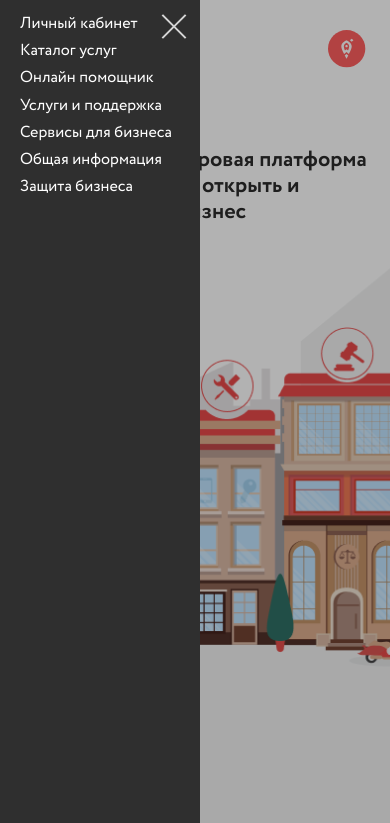
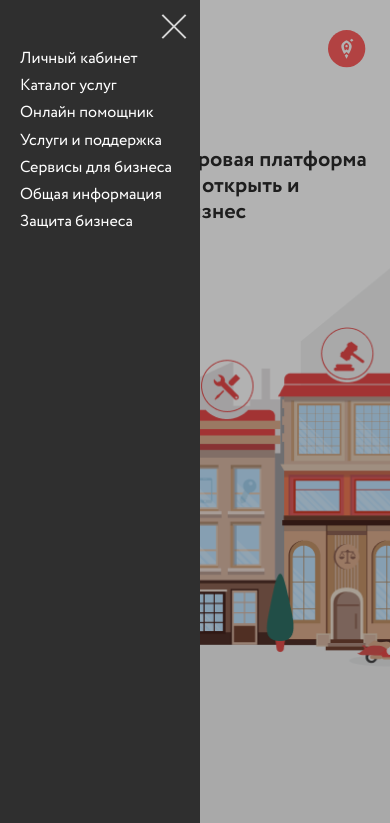
Before and after one commit to grom1000/FirstStage, a website: page src/index.html in a window 390 px wide. Both pictures are taken after a click on the element 43 px from the left and 49 px from the top of the page. Shown: the top 823 px of the page. Drawn offline with Linux system fonts and the light colour scheme.

Commit message:
fourth commit fix

```diff
--- a/src/script/burger.js
+++ b/src/script/burger.js
@@ -1,18 +1,31 @@
+window.onload = function() {
+
     var menu = document.querySelector('.menu');
     var hamburger = document.querySelector('.hamburger');
     var close = document.querySelector('.close');
-var promo = document.querySelector('.promo')
     var backdrop = document.querySelector('.backdrop');
-var overlay = document.querySelector('.overlay');
     var list = document.querySelector('.menu__list');
+    var width = 0;
+    var menuOpen = false;
+
+    function browserSize() {
+        width = window.innerWidth;
+        if (width >= 769) {
+            menuHide()
+        } else if (width < 769 && menuOpen == true) {
+            menuShow()
+        }
+    }
 
     function menuShow() {
+        menuOpen = true
         menu.style.left = 0;
         backdrop.style.left = 0;
         backdrop.style.opacity = 1;
         }
 
     function menuHide() {
+        menuOpen = false;
         menu.style.left = '-12.5rem';
         backdrop.style.left = '-100%';
         backdrop.style.opacity = 0;
@@ -22,3 +35,5 @@ hamburger.onclick = menuShow;
     close.onclick = menuHide;
     backdrop.onclick = menuHide;
     list.onclick = menuHide;
+    window.onresize = browserSize;
+}
--- a/src/scss/blocks/_hamburger.scss
+++ b/src/scss/blocks/_hamburger.scss
@@ -7,7 +7,7 @@
     background-color: $brightblack-color;
     left: -12.5rem;
     top: 0;
-    transition: all ease 1s;
+    transition: all ease 0.4s;
     &__list {
         background-color: $brightblack-color;
         display: flex;
@@ -16,6 +16,7 @@
         padding: 0.625rem 1.25rem;
         align-items: flex-start;
         font-family: 'Circe Regular';
+        margin-top: 2.1875rem;
     }
     a {
         color: #fff;
--- a/src/scss/blocks/_header.scss
+++ b/src/scss/blocks/_header.scss
@@ -7,17 +7,17 @@
 .hamburger {
     position: relative;
     display: none;
-    width: 2.375rem;
-    height: 2.375rem;
-    border-top: 0.4375rem solid $brightblack-color;
-    border-bottom: 0.4375rem solid $brightblack-color;
+    width: 1.875rem;
+    height: 1.875rem;
+    border-top: 0.375rem solid $brightblack-color;
+    border-bottom: 0.375rem solid $brightblack-color;
     &:before {
         content: "";
         position: absolute;
-        top: 0.5625rem;
+        top: 0.375rem;
         left: 0px;
         width: 100%;
-        border-top: 0.4375rem solid $brightblack-color;
+        border-top: 0.375rem solid $brightblack-color;
         }
 }
 
```
Also changed, not shown: src/index.html (+1 -0 lines), src/css/style.min.css. Lines whose indentation alone changed are shown as unchanged.
